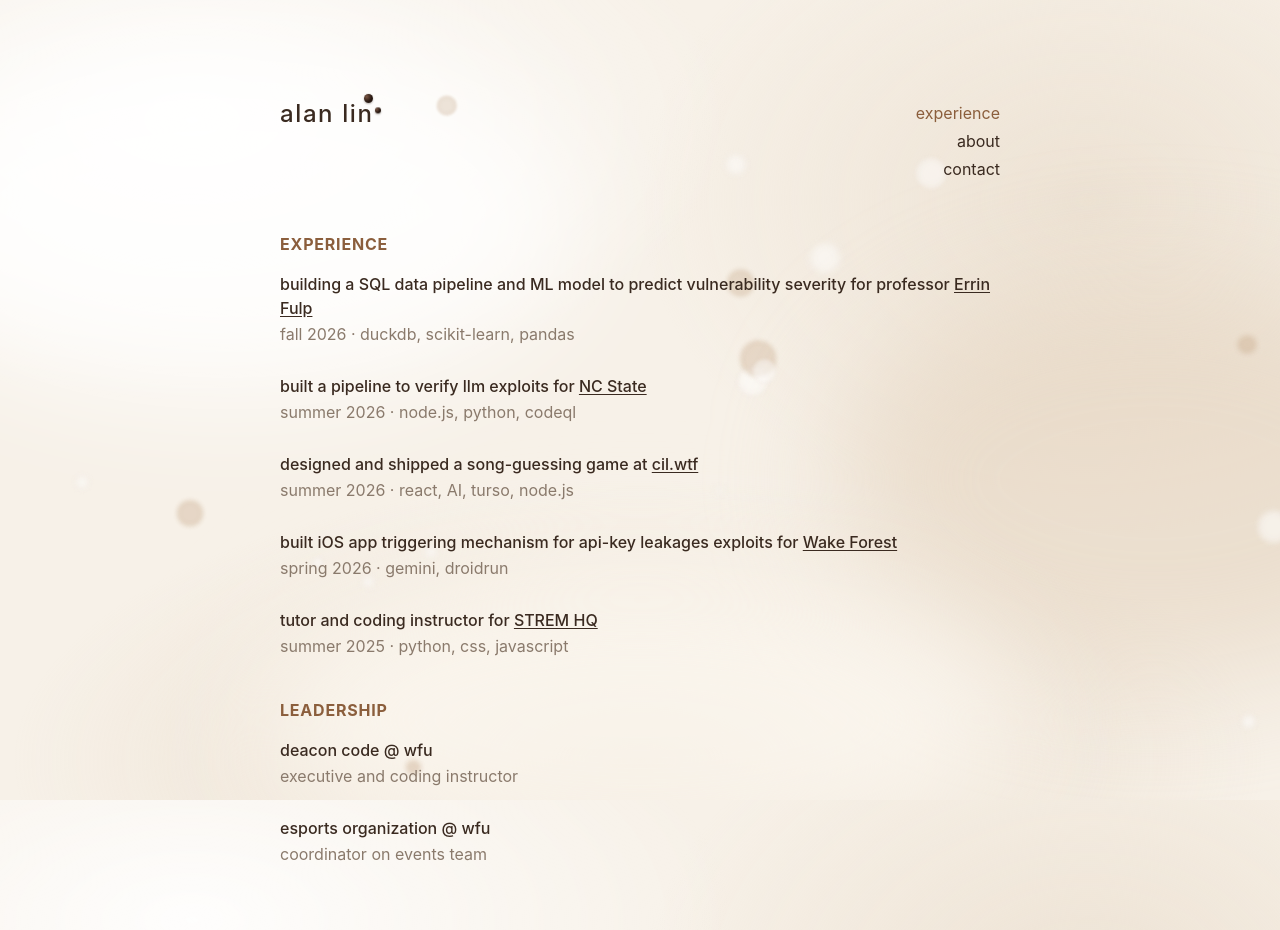
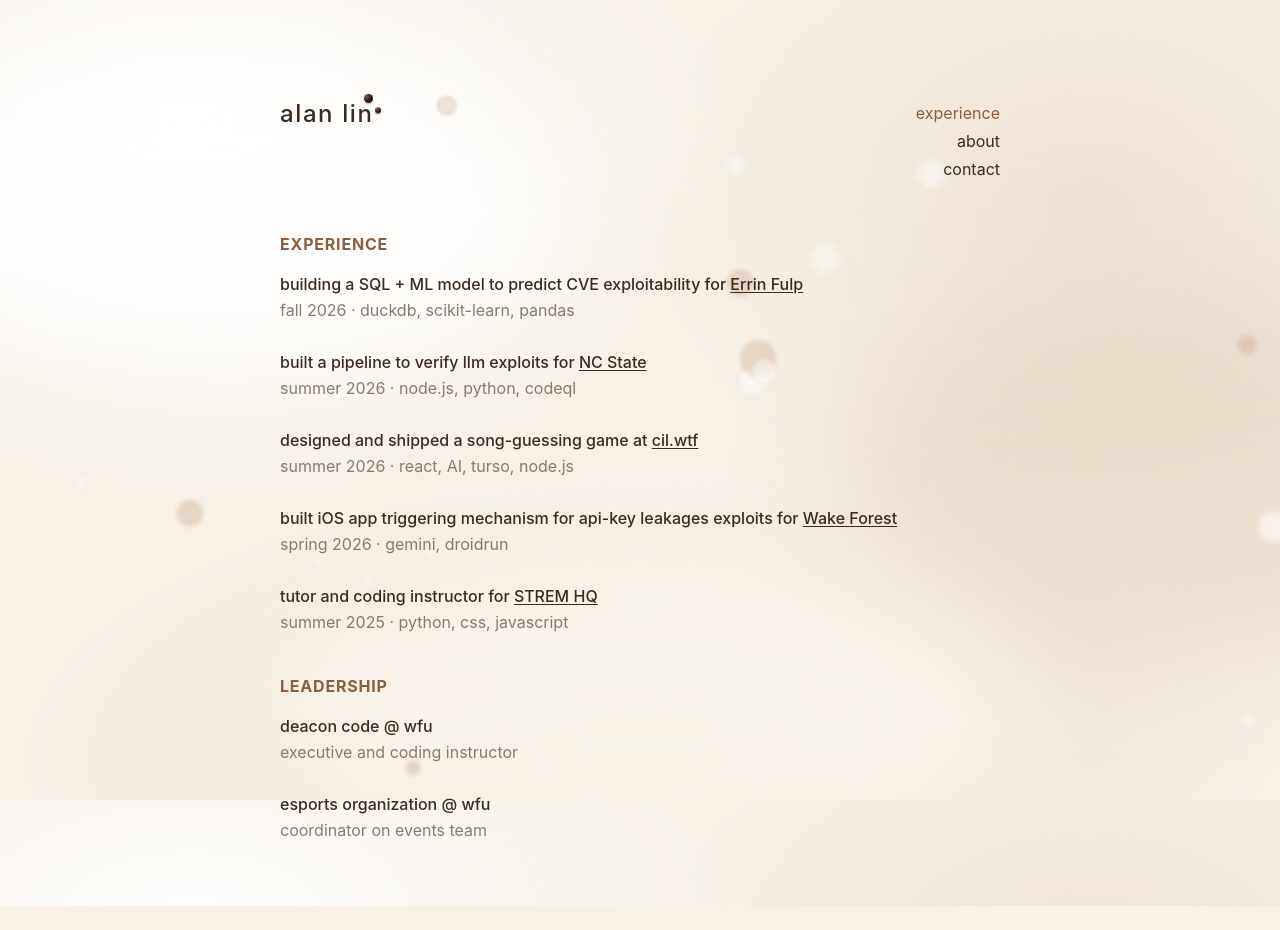
Before and after one commit to alanlin12/personal-website, a React (Vite) app: page / in a window 1280 px wide. After the commit the page ends 906 px from the top, so only its background shows below. Built offline with nearby package versions, Linux system fonts and the light colour scheme.

Commit message:
updated entry for vuln triage predictor

```diff
--- a/src/pages/Experience.jsx
+++ b/src/pages/Experience.jsx
@@ -5,7 +5,7 @@ const sections = [
     title: 'experience',
     items: [
       {
-        text: 'building a SQL data pipeline and ML model to predict vulnerability severity for professor',
+        text: 'building a SQL + ML model to predict CVE exploitability for ',
         org: 'Errin Fulp',
         href: 'https://fulp.cs.wfu.edu/',
         sub: 'fall 2026 · duckdb, scikit-learn, pandas'
```
